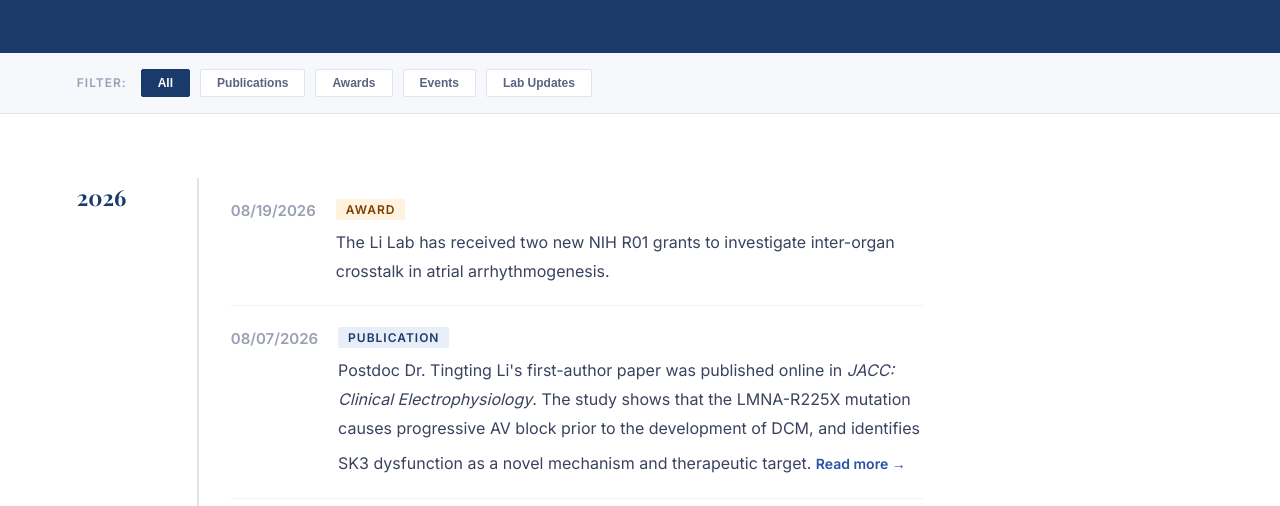
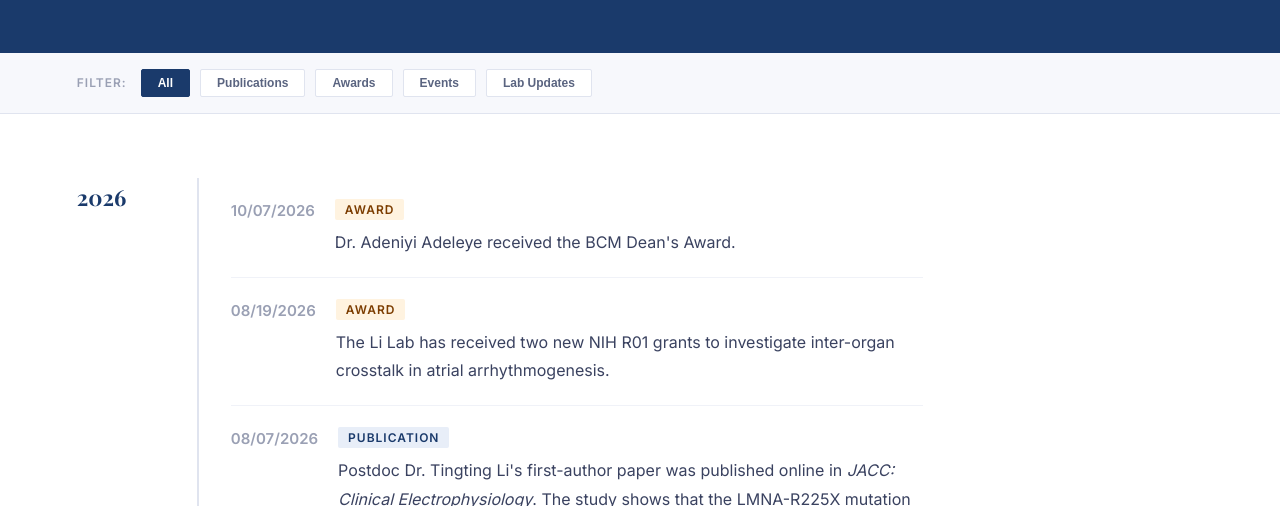
Before and after one commit to naligithub/li-lab-website, a plain HTML site: page news.html in a window 1280 px wide. Shown: the part 294-800 px from the top of the page. Drawn offline with nearby package versions, Linux system fonts and the light colour scheme; a web font is replaced by a local one.

Commit message:
Add files via upload

```diff
--- a/news.html
+++ b/news.html
@@ -105,6 +105,13 @@ footer { background: #1a3a6b; color: rgba(255,255,255,0.8); padding: 56px 6vw 32
     <div class="year-group">
       <div class="year-label">2026</div>
       <div class="year-items">
+        <div class="news-item">
+          <div class="news-date">10/07/2026</div>
+          <div class="news-body">
+            <span class="cat-badge" style="color:#7c3d00;background:#fff3e0;">Award</span>
+            <div class="news-text">Dr. Adeniyi Adeleye received the BCM Dean's Award.</div>
+          </div>
+        </div>
         <div class="news-item">
           <div class="news-date">08/19/2026</div>
           <div class="news-body">
```
